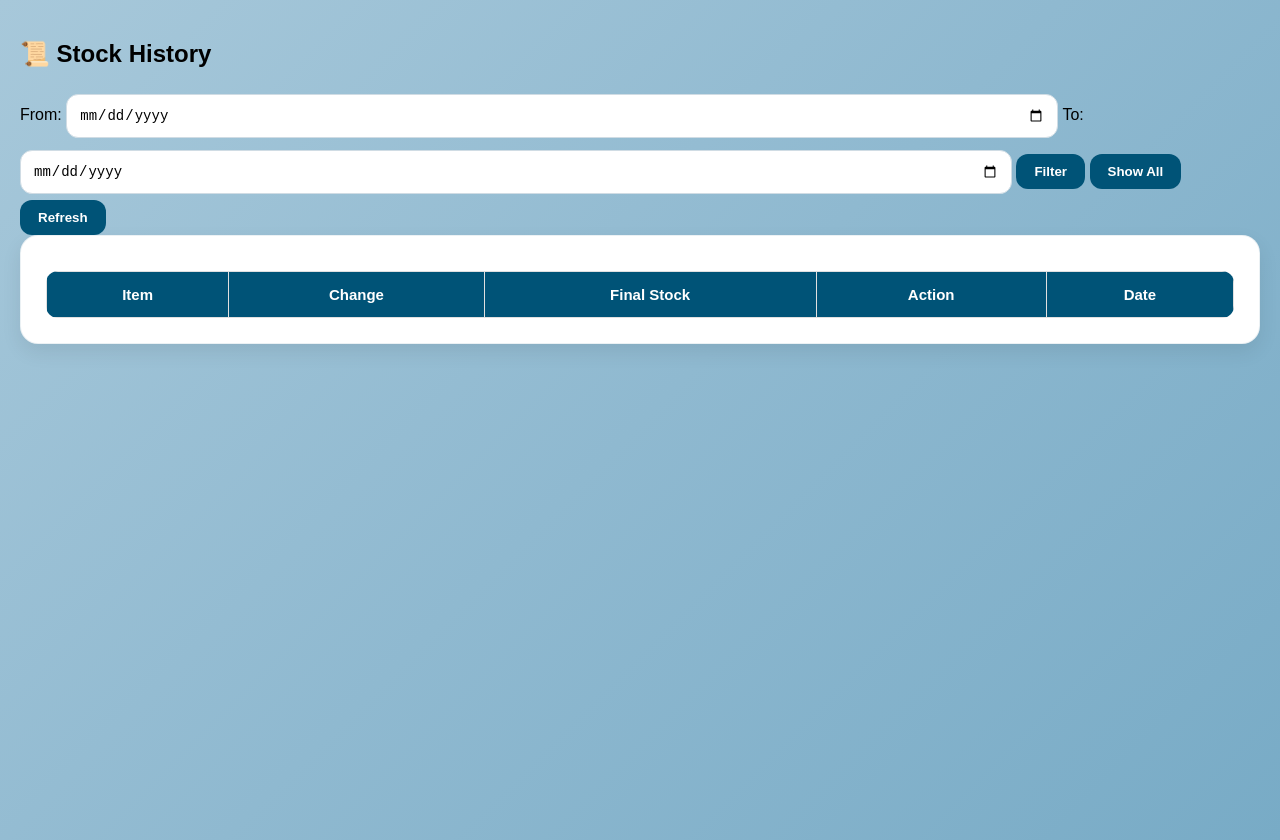
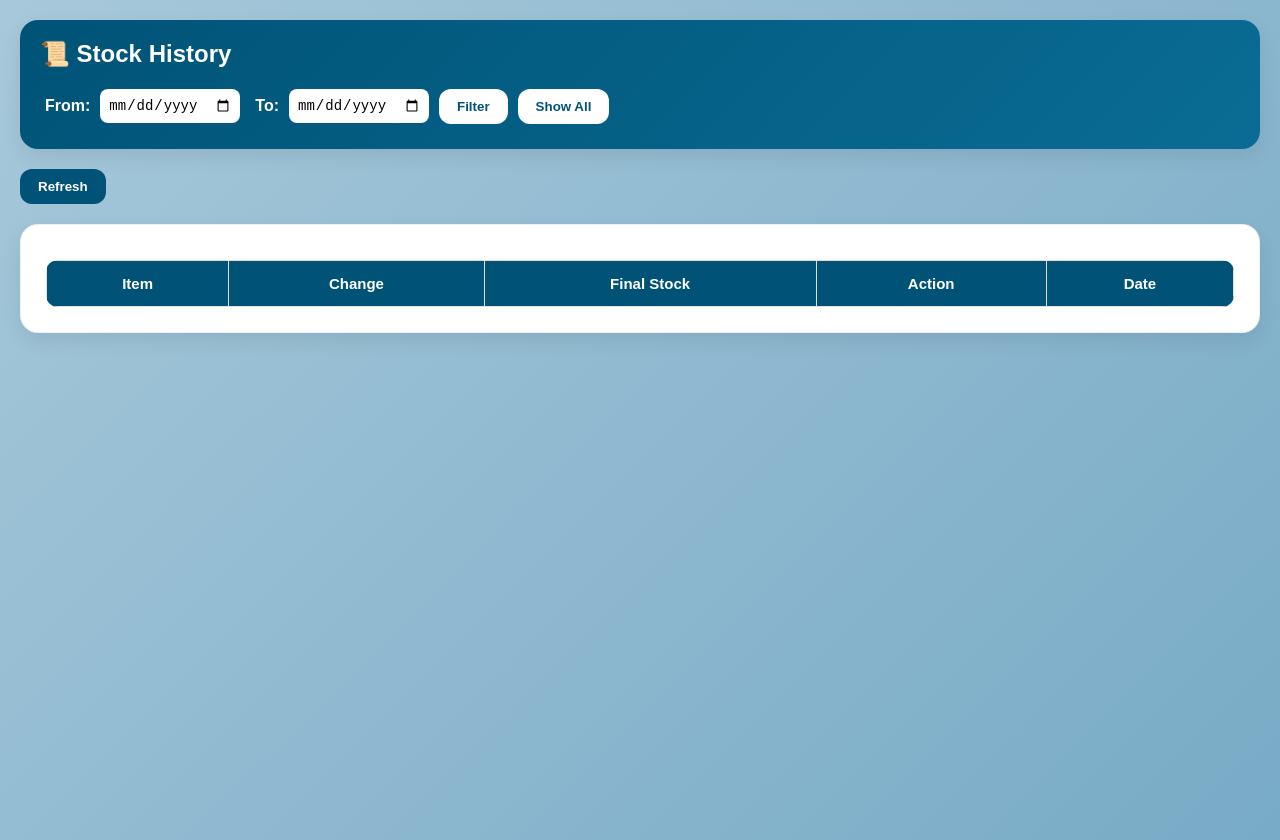
Before and after one commit to 7838ayman-stack/csir-canteen-system, a website: page history.html in a window 1280 px wide. Drawn offline with Linux system fonts and the light colour scheme; no server answers.

Commit message:
Update style.css

```diff
--- a/style.css
+++ b/style.css
@@ -416,3 +416,65 @@ tr:hover {
 .hidden {
     display: none !important;
 }
+
+.filter-row input[type="date"]{
+    flex: 0 0 140px !important;
+    width: 140px !important;
+    max-width: 140px !important;
+    min-width: 140px !important;
+}
+
+
+/* =========================
+   HISTORY HEADER
+========================= */
+
+.history-header{
+    background: linear-gradient(135deg,#005377,#0A6C94);
+    color:white;
+    padding:20px;
+    border-radius:18px;
+    margin-bottom:20px;
+
+    box-shadow:0 8px 20px rgba(0,0,0,0.08);
+}
+
+.history-header h2{
+    margin-top:0;
+    margin-bottom:15px;
+    color:white;
+}
+
+.history-header .filter-row{
+    display:flex;
+    align-items:center;
+    gap:10px;
+    flex-wrap:nowrap;
+}
+
+.history-header input[type="date"]{
+    width:140px;
+    padding:8px;
+    border:none;
+    border-radius:8px;
+}
+
+.history-header button{
+    background:white;
+    color:#005377;
+    font-weight:bold;
+}
+
+.history-header button:hover{
+    background:#E8F4FA;
+}
+
+.filter-row label {
+    font-weight: 600;
+    color: #ffffff;
+    margin-left: 5px;
+}
+
+.refresh-container {
+    margin-bottom: 20px;
+}
```
